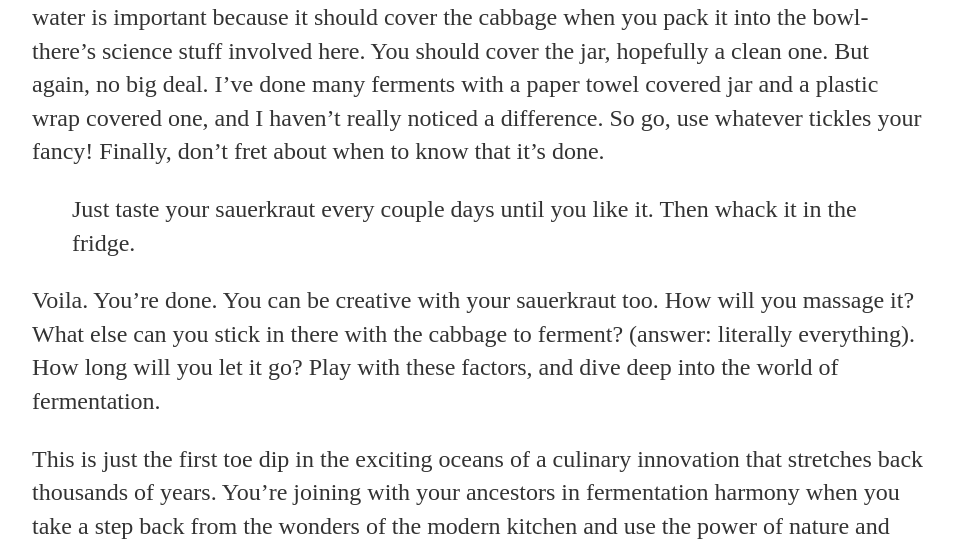
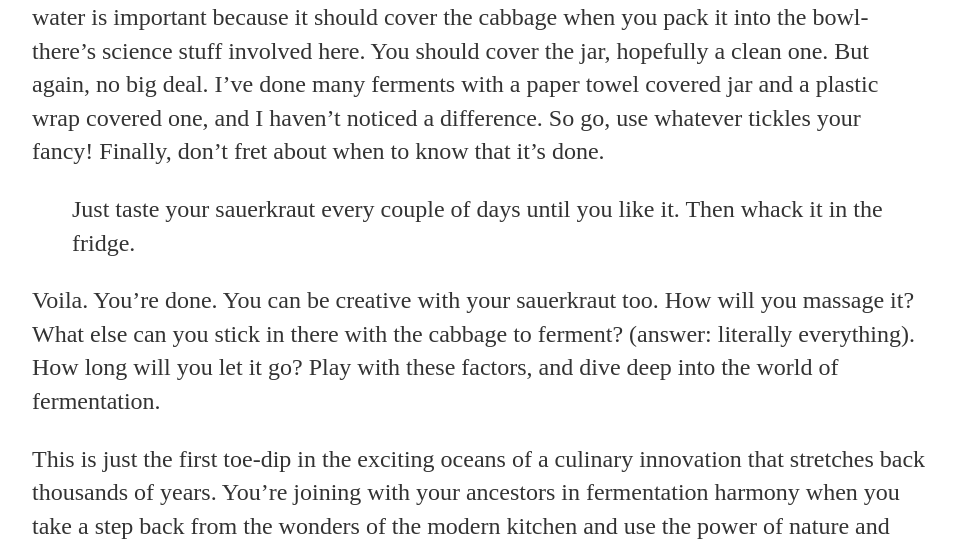
Before and after one commit to nikkoong/nikkoong.github.io, a Jekyll site: the page built from _posts/2020-04-28-Fermenting.md, in a window 1280 px wide. Shown: the part 1355-1904 px from the top of the page, without its empty margins (160-1119 px from the left). Built offline with Jekyll 4.4.1, drawn with Linux system fonts in a browser that asks for light colours; some of the changed text lies outside the part shown.

Commit message:
Update 2020-04-28-Fermenting.md
grammar edits

```diff
--- a/_posts/2020-04-28-Fermenting.md
+++ b/_posts/2020-04-28-Fermenting.md
@@ -25,13 +25,13 @@ Sauerkraut is one of the most forgiving ferments out there. Really, trust me. It
 
 Sauerkraut, in my opinion, is all about flexibility. The wonderful thing about fermentation is that it, much like Thanos, is inevitable. It will happen, and it will taste good. What you do to it is just a little help along the way.
 
-If you like thin sauerkraut shreds, cut the cabbage thin. If you like crunchier bigger pieces, do that! Add some salt, this helps give it flavor and aids in fermentation. Massaging the salt into the cabbage just gives the salt a head start in drawing water out of the cabbage. That water is important because it should cover the cabbage when you pack it into the bowl- there's science stuff involved here. You should cover the jar, hopefully a clean one. But again, no big deal. I've done many ferments with a paper towel covered jar and a plastic wrap covered one, and I haven't really noticed a difference. So go, use whatever tickles your fancy! Finally, don't fret about when to know that it's done.
+If you like thin sauerkraut shreds, cut the cabbage thin. If you like crunchier bigger pieces, do that! Add some salt, this helps give it flavor and aids in fermentation. Massaging the salt into the cabbage just gives the salt a head start in drawing water out of the cabbage. That water is important because it should cover the cabbage when you pack it into the bowl- there's science stuff involved here. You should cover the jar, hopefully a clean one. But again, no big deal. I've done many ferments with a paper towel covered jar and a plastic wrap covered one, and I haven't noticed a difference. So go, use whatever tickles your fancy! Finally, don't fret about when to know that it's done.
 
-> Just taste your sauerkraut every couple days until you like it. Then whack it in the fridge.
+> Just taste your sauerkraut every couple of days until you like it. Then whack it in the fridge.
 
 Voila. You're done. You can be creative with your sauerkraut too. How will you massage it? What else can you stick in there with the cabbage to ferment? (answer: literally everything). How long will you let it go? Play with these factors, and dive deep into the world of fermentation.
 
-This is just the first toe dip in the exciting oceans of a culinary innovation that stretches back thousands of years. You're joining with your ancestors in fermentation harmony when you take a step back from the wonders of the modern kitchen and use the power of nature and time to create something special.
+This is just the first toe-dip in the exciting oceans of a culinary innovation that stretches back thousands of years. You're joining with your ancestors in fermentation harmony when you take a step back from the wonders of the modern kitchen and use the power of nature and time to create something special.
 
 You can't stop it. You can only embrace what is already going to happen.
 
```
